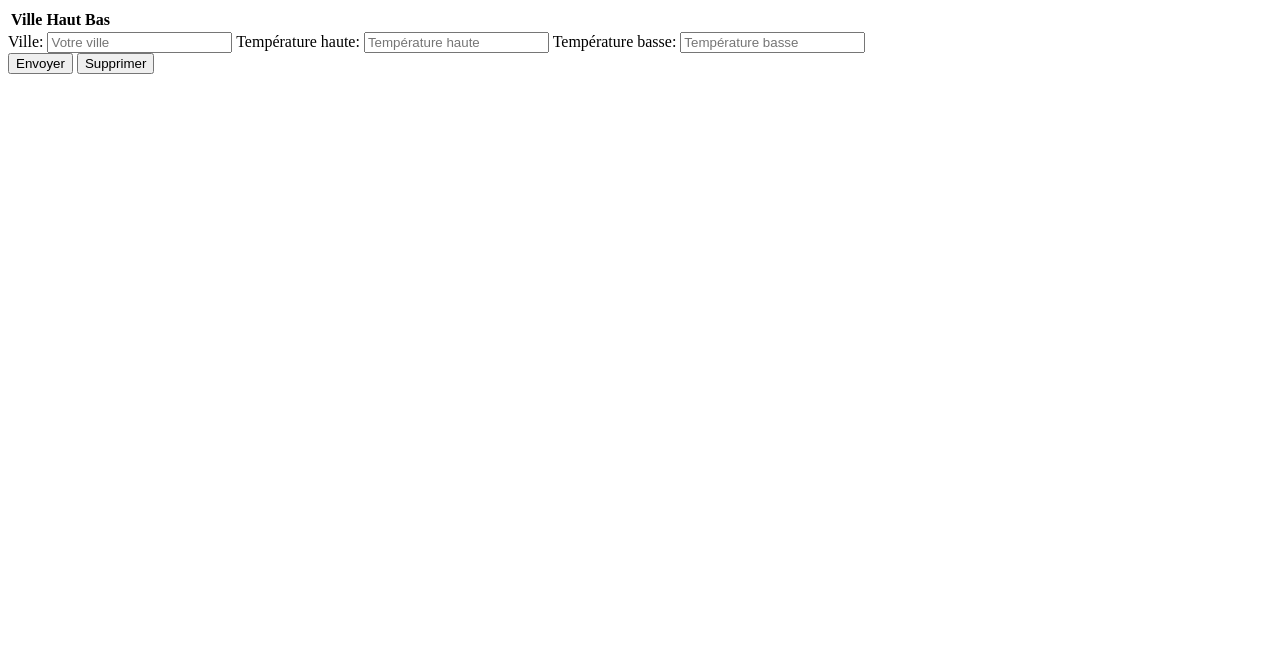
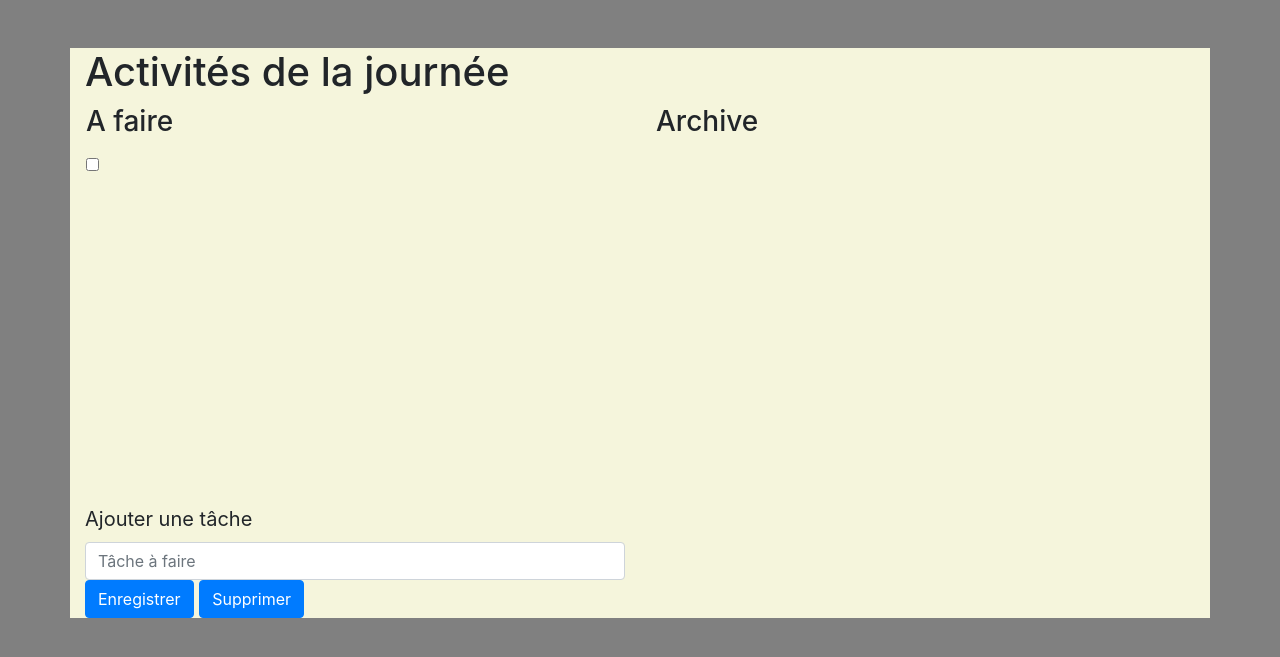
Before and after one commit to sami-elnakadi/todolist-sql, a PHP site: page / in a window 1280 px wide. Shown: the top 657 px of the page. Run offline with PHP 8.4, Linux system fonts and the light colour scheme; tables that the repository leaves empty or names only in its code hold one stand-in row (values such as "Sample post"); data that the repository does not hold is empty; some libraries are stand-ins or nearby versions.

Commit message:
checkbox

```diff
--- /dev/null
+++ b/assets/db.css
@@ -0,0 +1,24 @@
+body{
+    font-size: 20px;
+    background-color: grey;
+}
+
+.container{
+    margin-top:6vh;
+    background-color: beige;
+}
+
+.list{
+    height:400px;
+    overflow:auto;
+}
+
+.archive{
+    height:400px;
+    overflow:auto;
+}
+
+.archive td{
+    color:grey;
+    text-decoration: line-through;
+}
--- a/index.php
+++ b/index.php
@@ -10,49 +10,70 @@ catch(Exception $e)
         die('Erreur : '.$e->getMessage());
 }
 
-$resultat = $bdd -> query('SELECT * FROM Météo');
-$donnees = $resultat->fetch();
+$resultat = $bdd -> query('SELECT * FROM Todolist');
+$resultatArchive = $bdd -> query('SELECT * FROM Archive');
 
 ?>
 
 <!DOCTYPE html>
+<html lang="fr">
+<head>
+    <meta charset="UTF-8">
+    <meta name="viewport" content="width=device-width, initial-scale=1.0">
+    <meta http-equiv="X-UA-Compatible" content="ie=edge">
+    <link type="text/css" rel="stylesheet" href="https://cdnjs.cloudflare.com/ajax/libs/normalize/3.0.3/normalize.css">
+    <link type="text/css" rel="stylesheet" href="https://stackpath.bootstrapcdn.com/bootstrap/4.3.1/css/bootstrap.min.css"/>
+    <link type="text/css" rel="stylesheet" href="./assets/db.css">
+    <title>To do list</title>
+</head>
 
 <body>
-    <section class="mainForm">
-        <div class="container form">
-                <form class="col-md-12" role="form" name="inscription" method="post" action="test.php" id='form'>
+        <div class="container">
+        <h1> Activités de la journée</h1>
+            <div class="row">
+                <div class="col-md-6">
+
+                    <form role="form" name="inscription" method="post" action="db.php" id='form'>
+                    <div class="list">
+                        <?php
+                        echo '<table><th><h3>A faire</h3></th>';
+                        while ($donnees = $resultat->fetch())
+                        {
+                        echo '<tr>';
+                        echo'<td><input type="checkbox" name="delete[]" id="delete" value="'.$donnees['Tâche'].'">'.$donnees['Tâche'].'</td>';
+                        echo '</tr>';
+                        }
+                        echo '</table>';
+                        $resultat->closeCursor();
+                        ?>
+                    </div>
+                </div>
+                <div class="col-md-6">
                     <?php
-                    echo '<table><th>Ville</th>';
-                    echo '<th>Haut</th>';
-                    echo '<th>Bas</th>';
-                    while ($donnees = $resultat->fetch())
+
+                    echo '<div class="archive"><table><th><h3>Archive</h3></th>';
+                    while ($donneesArchive = $resultatArchive->fetch())
                     {
                       echo '<tr>';
-                      echo'<td><input type="checkbox" name="delete[]" id="delete" value="'.$donnees['ville'].'">'.$donnees['ville'].'</td>';
-                      echo '<td>'.$donnees['haut'].'</td>';
-                      echo '<td>'.$donnees['bas'].'</td>';
+                      echo'<td>'.$donneesArchive['Archive'].'</td>';
                       echo '</tr>';
                     }
-                    echo '</table>';
-                    $resultat->closeCursor();
+                    echo '</table></div>';
+                    $resultatArchive->closeCursor();
                     ?>
+                </div>
+            </div>
 
                     <div class = "row">
                         <div class="all col-md-6">
-                            <label for="ville" >Ville:</label>
-                            <input class="form-control" type="text" maxlength="30" placeholder="Votre ville" name="ville"/>
-
-                            <label for="haut">Température haute:</label>
-                            <input class="form-control" type="text" maxlength="30"  placeholder="Température haute" name="haut"/>
-
-                            <label for="basse">Température basse:</label>
-                            <input class="form-control" type="text" maxlength="30"  placeholder="Température basse" name="bas"/>
+                            <label for="tache" >Ajouter une tâche</label>
+                            <input class="form-control" type="text" maxlength="60" placeholder="Tâche à faire" name="tache"/>
                         </div>
                     </div>
 
-                    <button type="submit" class="btn btn-primary" name="valider" value="Envoyer">Envoyer</button>
+                    <button type="submit" class="btn btn-primary" name="valider" value="Envoyer">Enregistrer</button>
                     <button type="submit" class="btn btn-primary" name="supprimer" value="supprimer">Supprimer</button>
             </form>
         </div>
-    </section>
+
 </body>
```
Also changed, not shown: db.php (+17 -7 lines).
